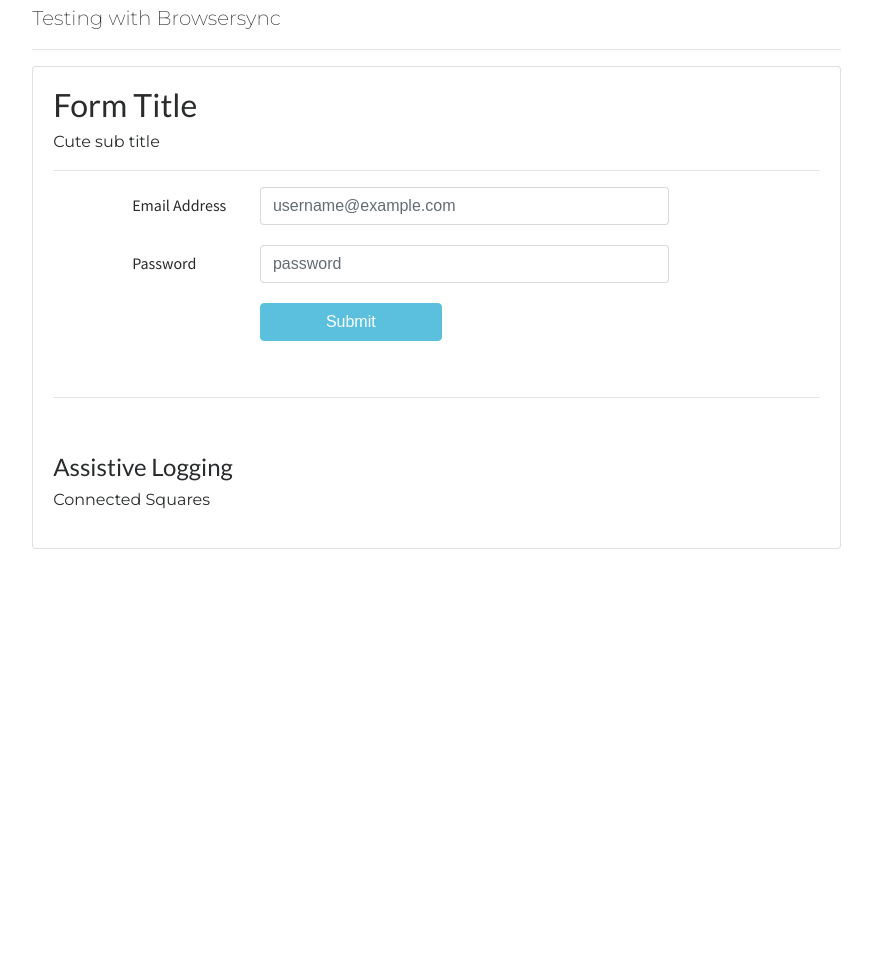
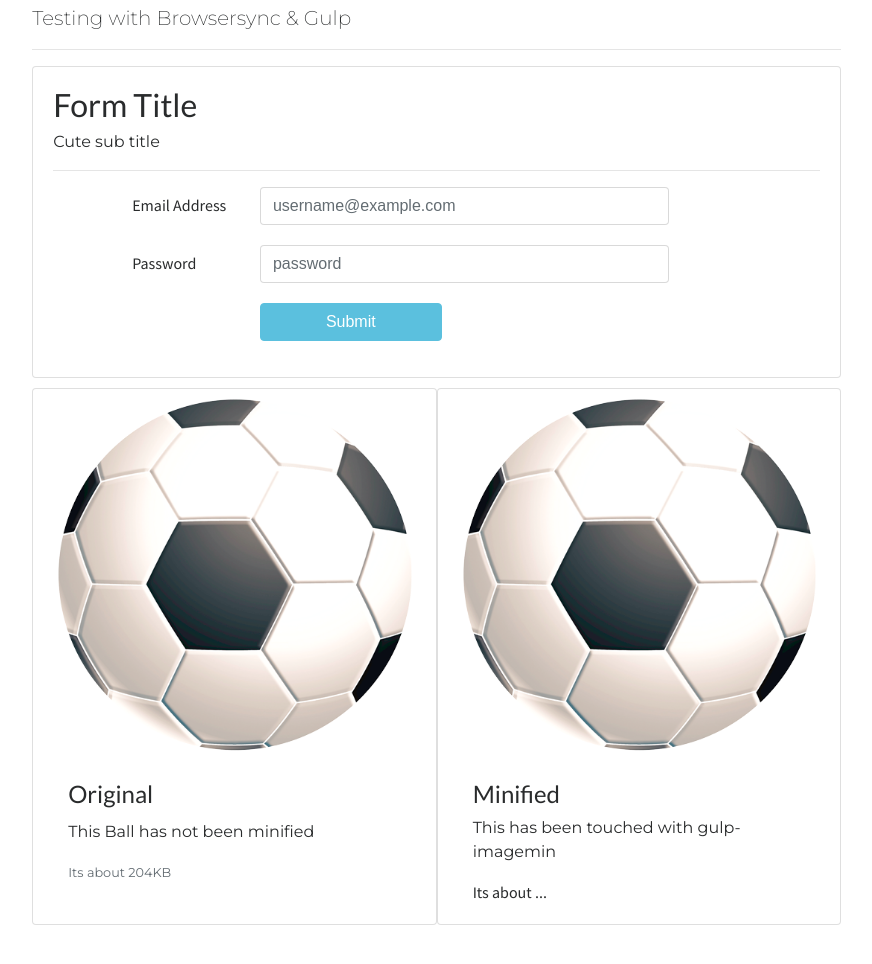
Before and after one commit to Sowed/BrowserifyTuttie, a website: page index.html in a window 1280 px wide. Shown: the part 150-1114 px from the top of the page, without its empty margins (310-1182 px from the left). Before the commit the page ends 800 px from the top, so only its background shows below. Drawn offline with nearby package versions, Linux system fonts and the light colour scheme; a script that the page names is missing; files whose address does not match are found by name.

Commit message:
Add sample image to minify
Update refernce in the markup to test out minified image

```diff
--- a/index.html
+++ b/index.html
@@ -37,6 +37,12 @@ h1 {
     font-weight: 100;
     font-size: 72px;
 }
+
+img {
+  display: block;
+  width: 100%;
+  height: auto;
+}
 </style>
 
 <body>
@@ -59,7 +65,7 @@ h1 {
     </nav>
     <div class="container-fluid">
         <div class="row">
-            <nav class="col-sm-2 bg-faded sidebar" style="padding-top: 20px">
+            <nav class="col-sm-3 col-lg-2 bg-faded sidebar" style="padding-top: 20px">
                 <ul class="nav nav-pills flex-column">
                     <li class="nav-item">
                         <a class="nav-link" href="dashboard.html">Overview</a>
@@ -77,13 +83,13 @@ h1 {
                     </li>
                 </ul>
             </nav>
-            <main class="col-sm-10" style="padding-top: 20px">
+            <main class="col-sm-9 col-lg-10" style="padding-top: 20px">
                 <div class="container">
                     <div class="col-lg-10 mx-auto">
                         <section>
                             <div>
                                 <h1>Login</h1>
-                                <p class="lead">Testing with Browsersync</p>
+                                <p class="lead">Testing with Browsersync &amp; Gulp</p>
                                 <hr>
                             </div>
                             <div class="card" style="margin-bottom: 10px">
@@ -115,14 +121,29 @@ h1 {
                                             </div>
                                         </div>
                                     </form>
-                                    <br/>
-                                    <hr/>
                                 </div>
-                                <div class="card-block">
-                                    <h4>Assistive Logging</h4>
-                                    <div class="well">
-                                        <p>Connected Squares</p>
-                                        <div id="response"></div>
+                            </div>
+                            <div class="container" style="margin-bottom: 40px">
+                                <div class="row">
+                                    <div class="card col-6">
+                                        <img class="card-img-top" src="app/images/ball.png" alt="Card image cap">
+                                        <div class="card-block">
+                                            <h4 class="card-title">Original</h4>
+                                            <p class="card-text">This Ball has not been minified</p>
+                                            <p class="card-text">
+                                                <small class="text-muted"  id="response">Its about 204KB</small>
+                                            </p>
+                                        </div>
+                                    </div>
+                                    <div class="card col-6">
+                                        <img class="card-img-top" src="build/img/ball.png" alt="Card image cap">
+                                        <div class="card-block">
+                                            <h4>Minified</h4>
+                                            <div class="well">
+                                                <p>This has been touched with gulp-imagemin</p>
+                                                <div id="response2">Its about ...</div>
+                                            </div>
+                                        </div>
                                     </div>
                                 </div>
                             </div>
@@ -135,7 +156,7 @@ h1 {
     <script src="https://code.jquery.com/jquery-3.2.1.min.js"></script>
     <script src="https://cdnjs.cloudflare.com/ajax/libs/tether/1.4.0/js/tether.min.js"></script>
     <script src="https://maxcdn.bootstrapcdn.com/bootstrap/4.0.0-alpha.6/js/bootstrap.min.js"></script>
-    <script src="build/bundle.js"></script>
+    <script src="build/js/bundle.js"></script>
 </body>
 
 </html>
```
Also changed, not shown: app/images/ball.png (added).
